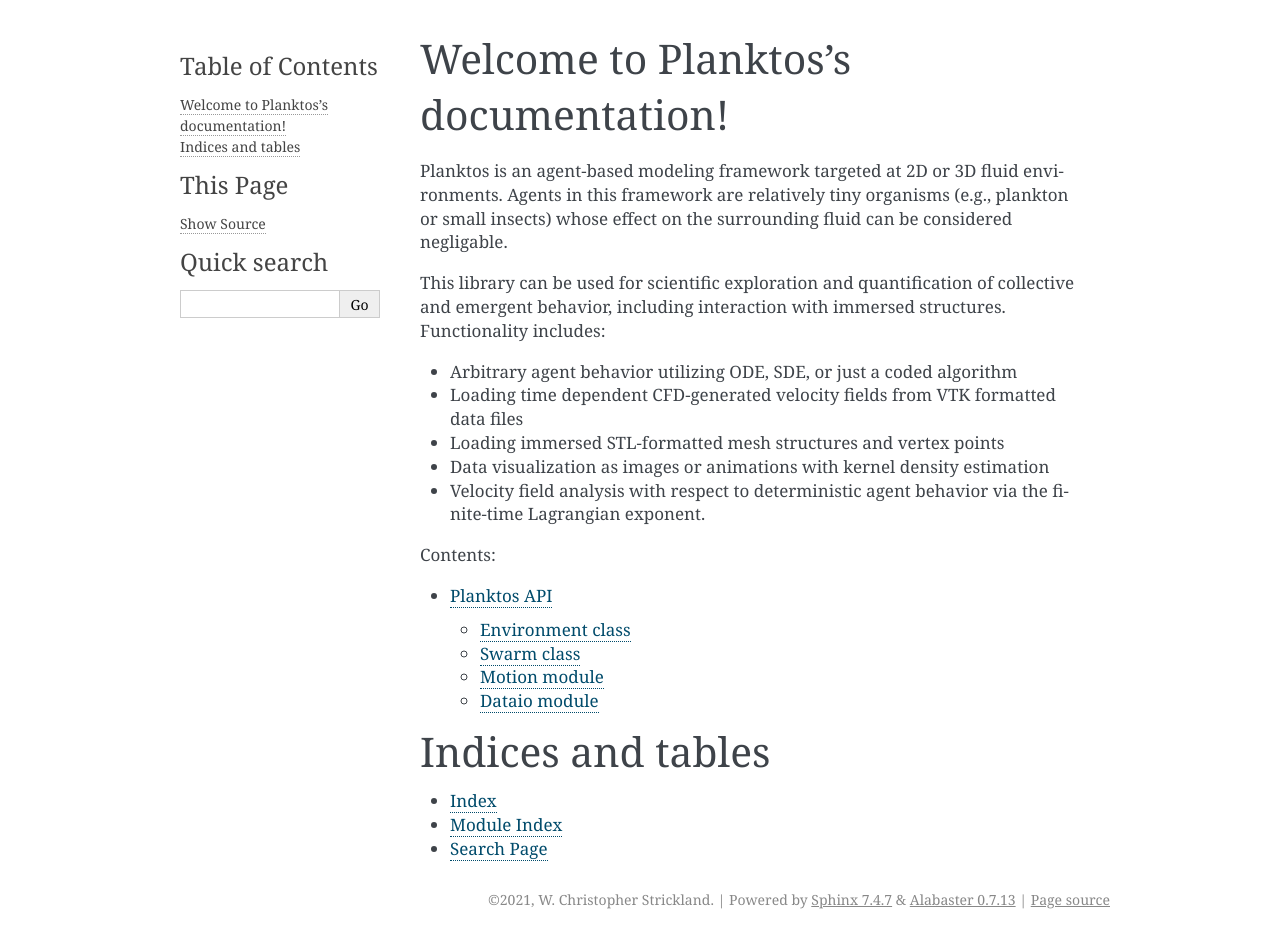
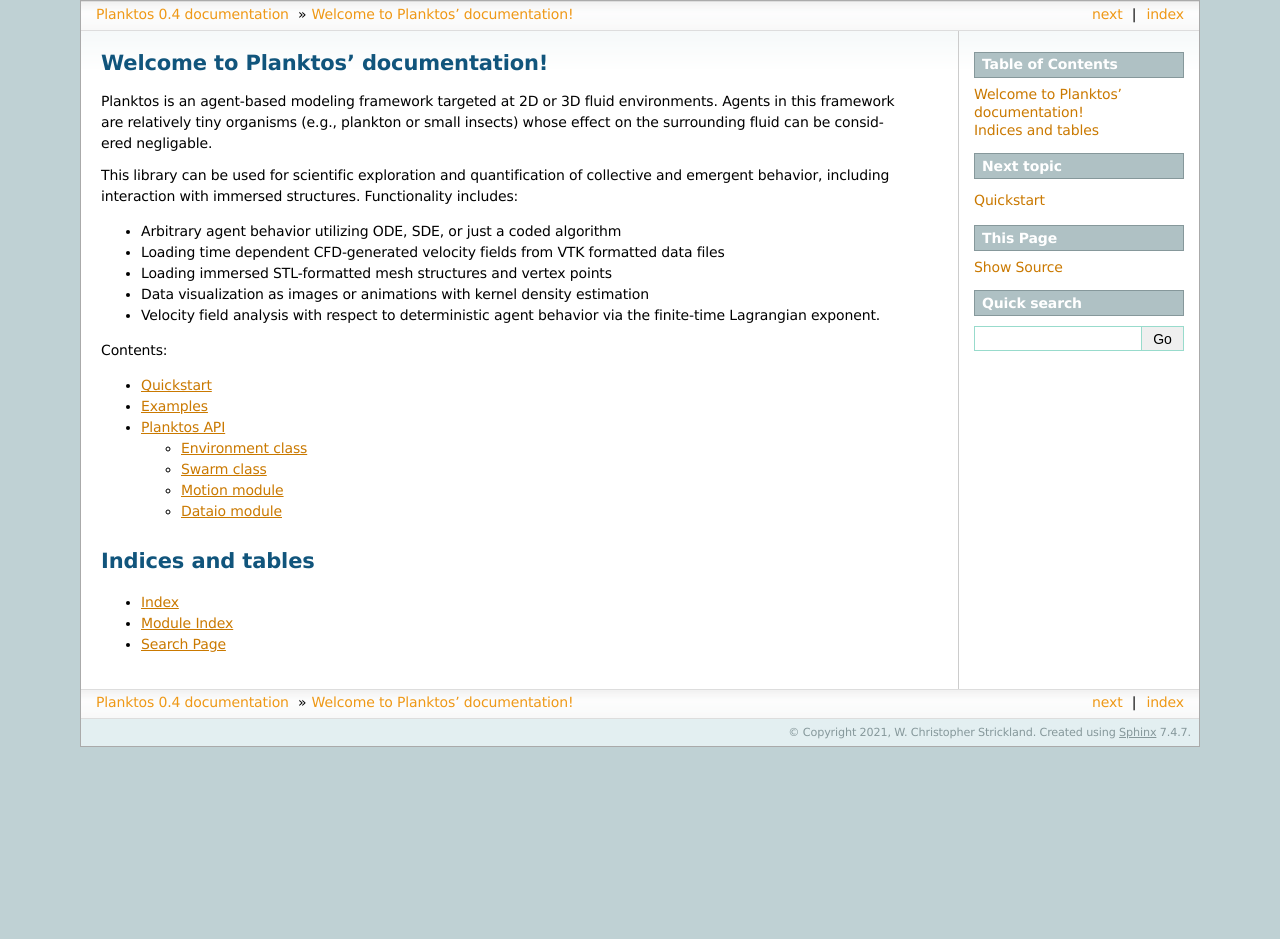
Before and after one commit to mountaindust/Planktos, a Sphinx documentation site: the page built from docs/index.rst, in a window 1280 px wide. Built offline with Sphinx 7.4.7, drawn with Linux system fonts in a browser that asks for light colours; after the commit the page ends 900 px from its top, so only the background shows below that.

Commit message:
Layout a roadmap, add class descriptions, new theme

```diff
--- a/docs/conf.py
+++ b/docs/conf.py
@@ -54,7 +54,7 @@
 # The theme to use for HTML and HTML Help pages.  See the documentation for
 # a list of builtin themes.
 #
-html_theme = 'alabaster'
+html_theme = 'sphinxdoc' #'alabaster'
 
 # Add any paths that contain custom static files (such as style sheets) here,
 # relative to this directory. They are copied after the builtin static files,
--- /dev/null
+++ b/docs/examples/index.rst
@@ -0,0 +1,4 @@
+Examples
+========
+
+TODO. See scripts in the example folder of the planktos source code.
--- a/docs/index.rst
+++ b/docs/index.rst
@@ -3,8 +3,8 @@
    You can adapt this file completely to your liking, but it should at least
    contain the root `toctree` directive.
 
-Welcome to Planktos's documentation!
-====================================
+Welcome to Planktos' documentation!
+===================================
 
 Planktos is an agent-based modeling framework targeted at 2D or 3D fluid
 environments. Agents in this framework are relatively tiny organisms (e.g.,
@@ -27,6 +27,8 @@
    :maxdepth: 2
    :caption: Contents:
 
+   quickstart
+   examples/index
    api/index
 
 
--- /dev/null
+++ b/docs/quickstart.rst
@@ -0,0 +1,4 @@
+Quickstart
+==========
+
+Todo. Pull installation info from README and then include a simple example.
```
Also changed, not shown: docs/api/environment.rst (+14 -0 lines), docs/api/swarm.rst (+16 -0 lines), 1 other file.
